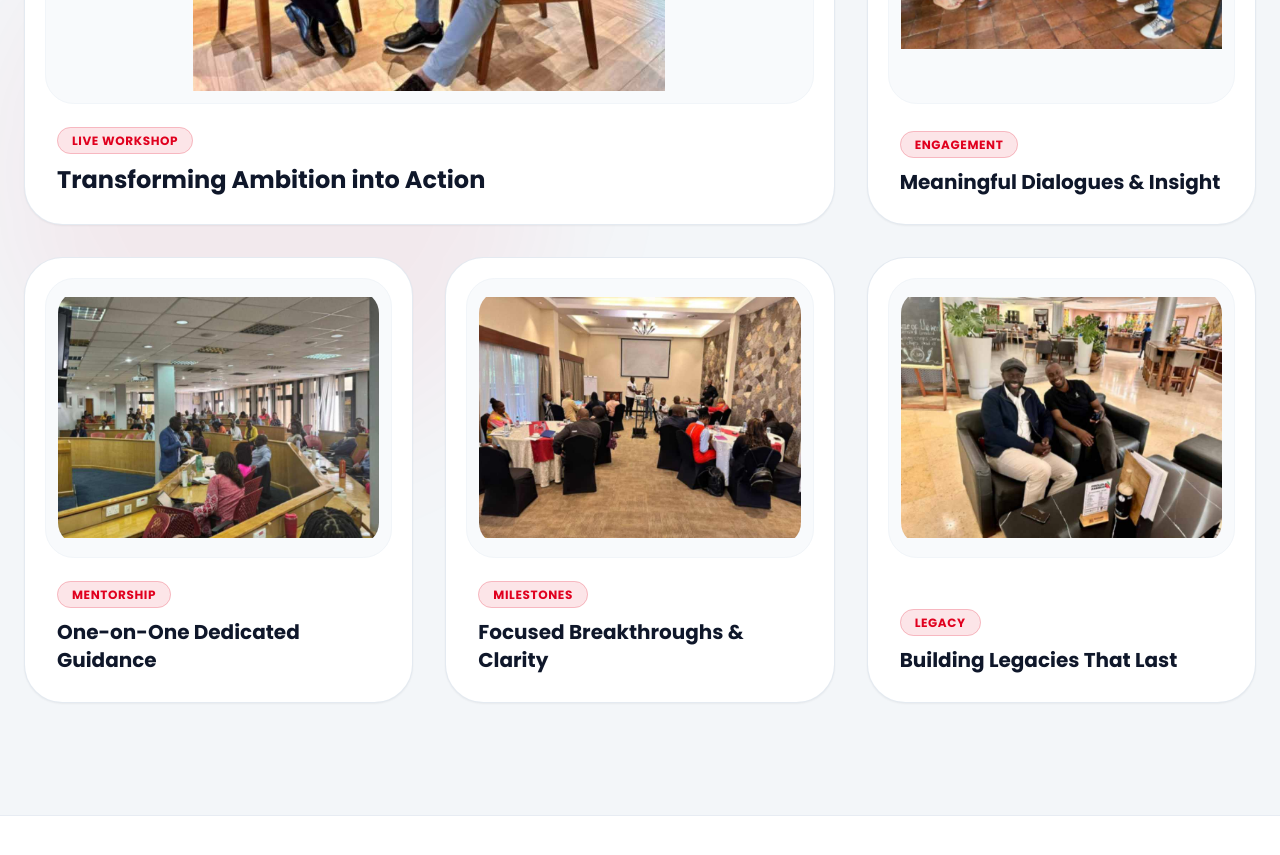
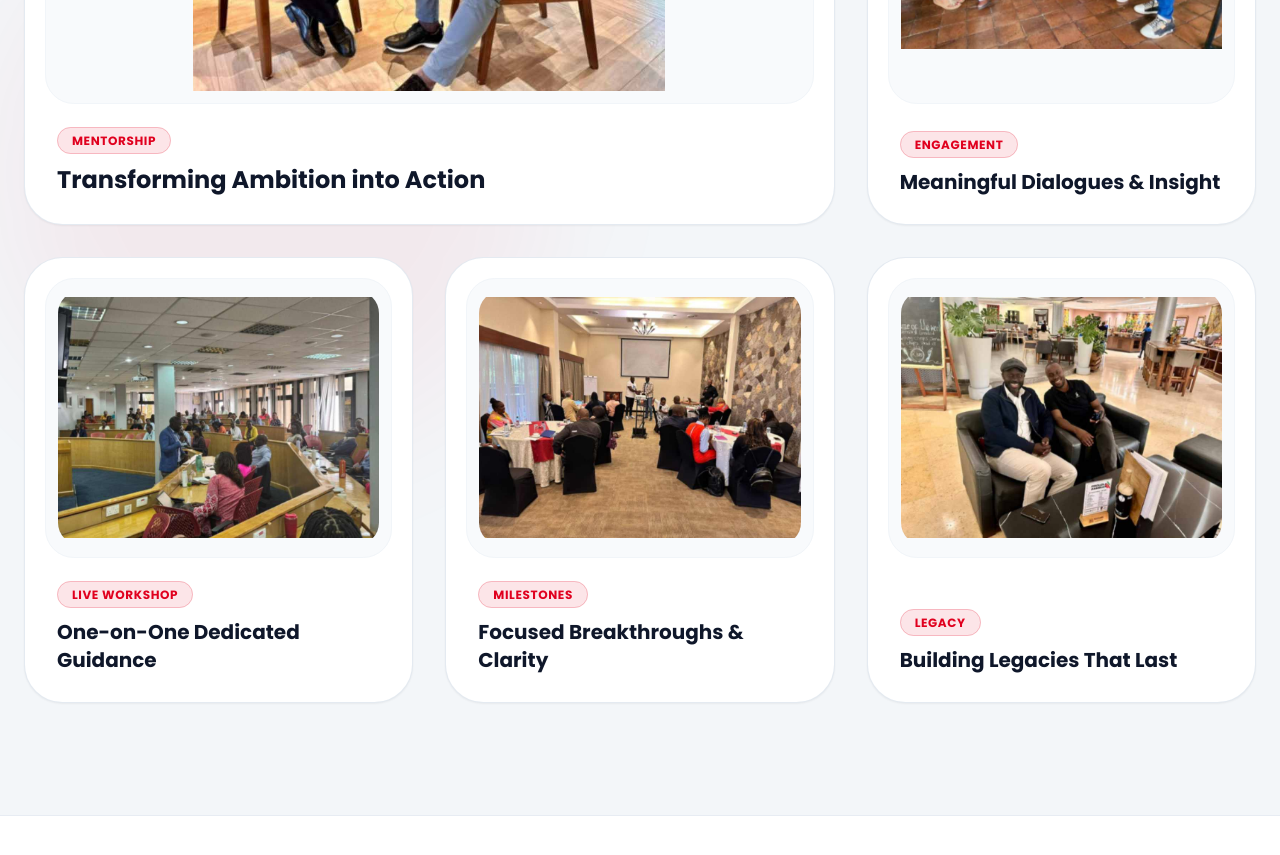
Before and after one commit to FrancisObinne/frankmolla, a React (Vite) app: page / in a window 1280 px wide. Shown: the part 2880-3735 px from the top of the page. Built offline with nearby package versions, Linux system fonts and the light colour scheme; the HTML template or start-up script is replaced by a standard one.

Commit message:
Change 'Live Workshop' to 'Mentorship' and vice versa

```diff
--- a/src/pages/Home.tsx
+++ b/src/pages/Home.tsx
@@ -1099,7 +1099,7 @@ const Home = () => {
               </div>
               <div className="pt-6 px-3 pb-2">
                 <span className="text-xs font-bold uppercase tracking-wider text-primary bg-primary/10 px-3.5 py-1 rounded-full border border-primary/20">
-                  Live Workshop
+                  Mentorship
                 </span>
                 <h4 className="text-2xl font-bold text-slate-900 mt-3 group-hover:text-primary transition-colors">
                   Transforming Ambition into Action
@@ -1141,7 +1141,7 @@ const Home = () => {
               </div>
               <div className="pt-6 px-3 pb-2">
                 <span className="text-xs font-bold uppercase tracking-wider text-primary bg-primary/10 px-3.5 py-1 rounded-full border border-primary/20">
-                  Mentorship
+                  Live Workshop
                 </span>
                 <h4 className="text-xl font-bold text-slate-900 mt-3 group-hover:text-primary transition-colors">
                   One-on-One Dedicated Guidance
```
